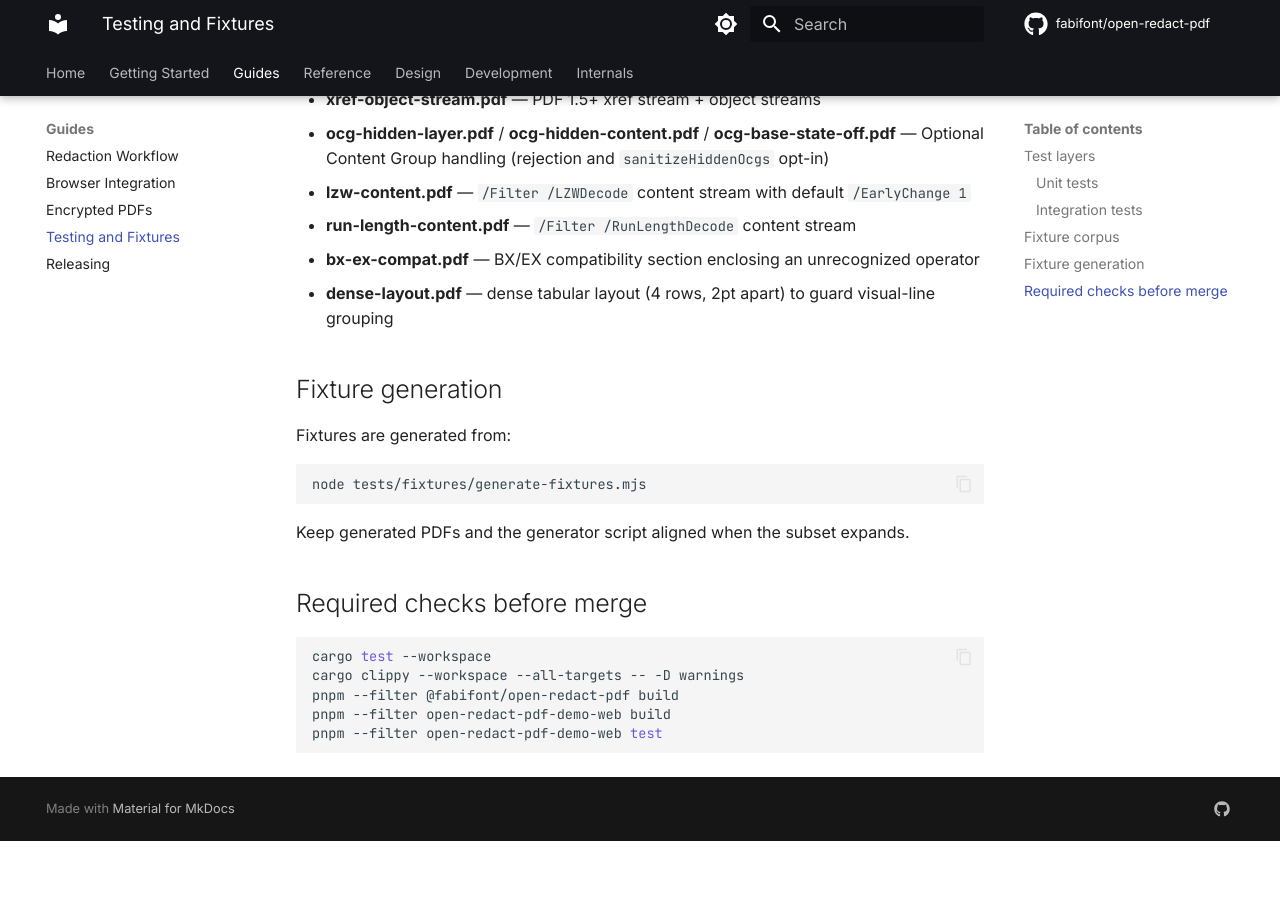
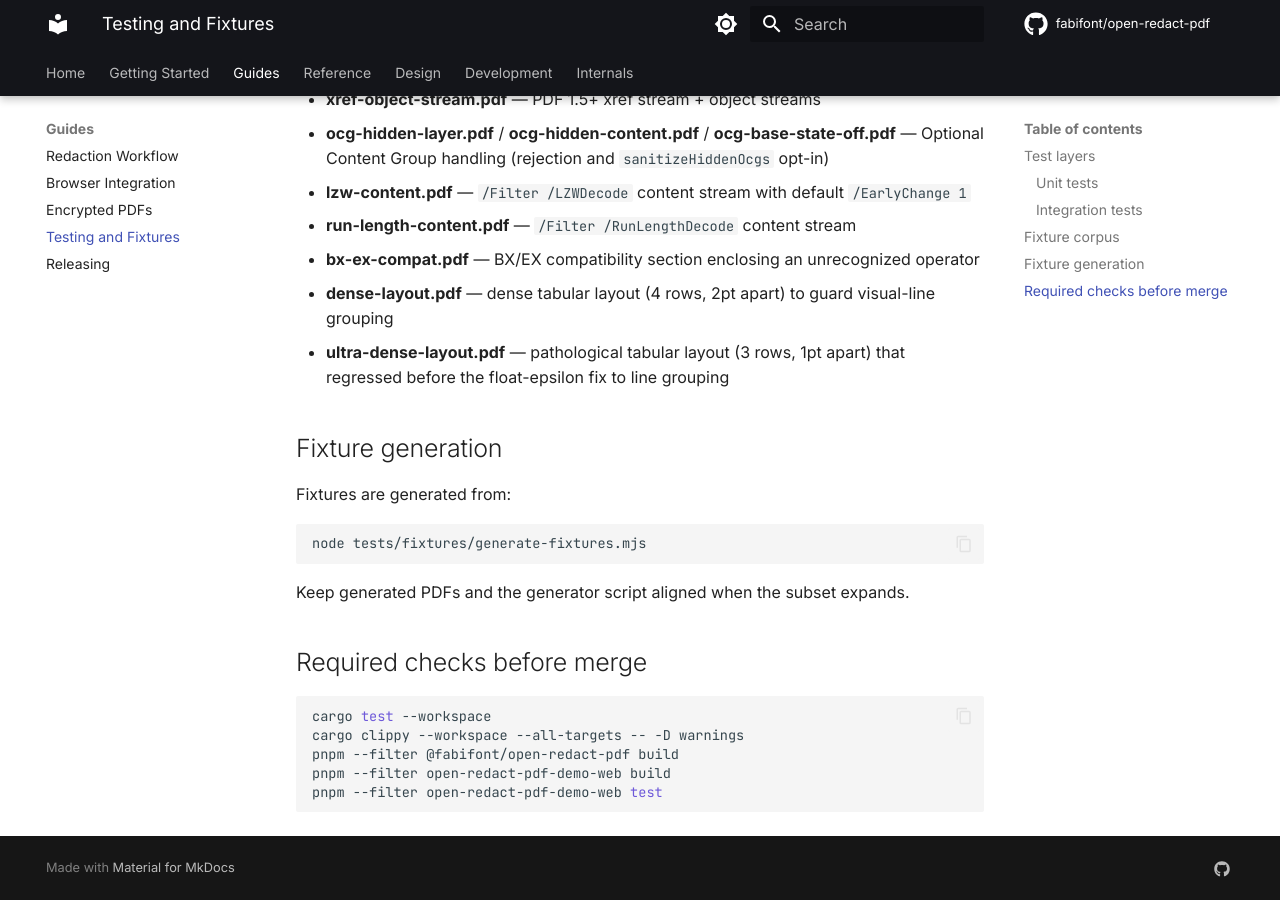
Before and after one commit to fabifont/open-redact-pdf, an MkDocs documentation site: the page built from docs/guides/testing-and-fixtures.md, in a window 1280 px wide and 900 px high, scrolled down 1625 px. Built offline with MkDocs 1.6.1 and Material for MkDocs 9.7.7, drawn with Linux system fonts in a browser that asks for light colours; comment, search, counter and statistics services are not loaded; before the commit the page ends 2466 px from its top, so only the background shows below that.

Commit message:
docs(guides): list ultra-dense-layout fixture

```diff
--- a/docs/guides/testing-and-fixtures.md
+++ b/docs/guides/testing-and-fixtures.md
@@ -54,6 +54,7 @@ The corpus under `tests/fixtures/` exercises every supported path of the engine.
 - **run-length-content.pdf** — `/Filter /RunLengthDecode` content stream
 - **bx-ex-compat.pdf** — BX/EX compatibility section enclosing an unrecognized operator
 - **dense-layout.pdf** — dense tabular layout (4 rows, 2pt apart) to guard visual-line grouping
+- **ultra-dense-layout.pdf** — pathological tabular layout (3 rows, 1pt apart) that regressed before the float-epsilon fix to line grouping
 
 ## Fixture generation
 
```
